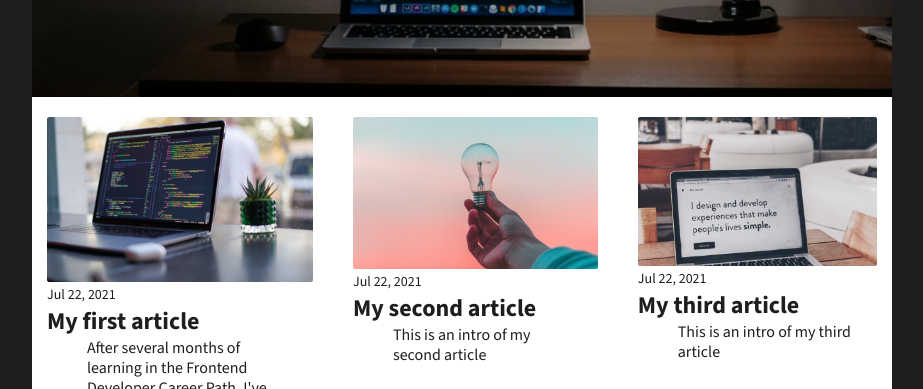
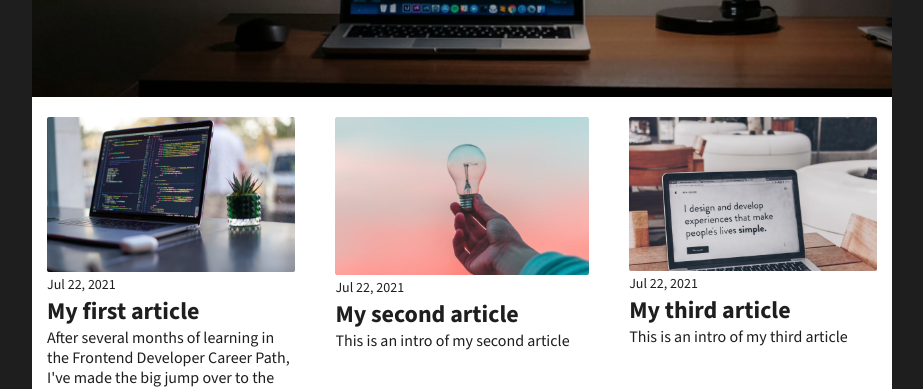
Before and after one commit to gregplumbly/scrimba-learning-journal, a plain HTML site: page index.html in a window 1280 px wide. Shown: the part 411-800 px from the top of the page, without its empty margins (178-1101 px from the left). Drawn offline with nearby package versions, Linux system fonts and the light colour scheme.

Commit message:
tidy up styling

```diff
--- a/script.js
+++ b/script.js
@@ -10,7 +10,7 @@ articles.forEach((article) => {
             <img class="article-image" src="./images/${article.image}" />
             <p class="article-date">${article.date}</p>
             <h2>${article.title}</h2>
-            <p class="intro">
+            <p class="home-intro">
               ${article.intro}
             </p>
           </div>
--- a/style.css
+++ b/style.css
@@ -94,6 +94,7 @@ body {
   line-height: 35px;
   letter-spacing: -0.03em;
   text-align: left;
+  width: 90%;
 }
 
 .overlay-para {
@@ -137,7 +138,7 @@ a h2 {
   margin-top: 4px;
 }
 
-a .intro {
+a .home-intro {
   font-family: 'Source Sans 3', sans-serif;
   font-size: 16px;
   font-weight: 400;
```
